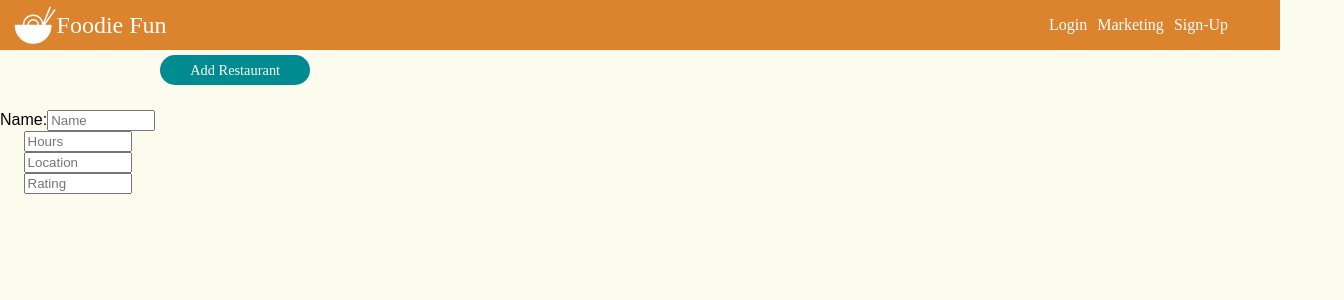
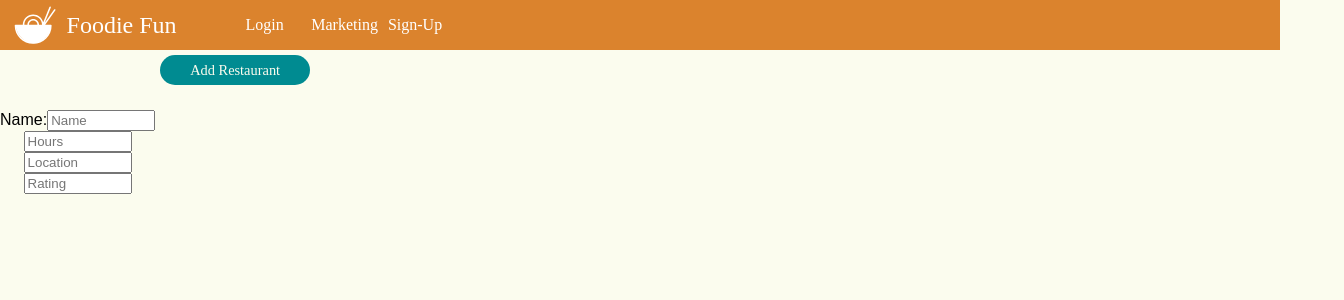
Before and after one commit to Build-Week-Foodie-Funz/front-end, a React (Create React App) app: page /addrestaurant in a window 1280 px wide. Shown: the top 300 px of the page, 1344 px wide, since content can reach past the window. Built offline with nearby package versions, Linux system fonts and the light colour scheme.

Commit message:
fixed an issue where the nav bar was pushing the page width beyond 100% and causing a horizontal scroll bar

```diff
--- a/src/components/Dashboard.js
+++ b/src/components/Dashboard.js
@@ -19,11 +19,6 @@ import styled from 'styled-components';
 import { connect } from "react-redux";
 import { getUser } from "../actions/actions";
 
-
-const FoodPicture = styled.img`
-  width: 100px;
-  height: 100px;
-`;
 
 const HeaderImage = styled.img`
   height 5%;
@@ -74,15 +69,26 @@ const Header = styled.header`
 `;
 
 const RestCards = styled.div`
-  width: 30%;
-  Height: 530px;
-  border: 1px solid black;
+display: flex;
+flex-direction: row;
+flex-wrap: wrap;
+justify-content: center:
+align-items: center;
+width: 100%;
+`;
+
+const CardDiv = styled.div`
+height: 450px;
+  border-radius: 10%;
+  border: 2px solid #B55E1C;
+  margin: 40px;
+  overflow: hidden;
   img{
     width: 300px;
-    height: 300px;
+    height: 250px;
+    border-radius: 10%;
   }
 `;
-
 
 
 const Dashboard = props => {
@@ -118,15 +124,14 @@ const Dashboard = props => {
         {/* <FoodPicture src='https://images.unsplash.com/photo-1557872943-16a5ac26437e?ixlib=rb-1.2.1&ixid=eyJhcHBfaWQiOjEyMDd9&auto=format&fit=crop&w=1316&q=80'></FoodPicture> */}
         {props.user.restaurant ? props.user.restaurant.map((rest) => {
           return (
-            <>
+            <CardDiv>
+              <img src={rest.restphotos[1].photo}></img>
               <h3>{rest.restname}</h3>
-              <img src={rest.restphotos[1].photo}></img>
               <h4>Horus: {rest.resthours}</h4>
               <p>Location: {rest.restlocation}</p>
               <button rest={rest} src='/reviews'>View reviews</button>
-            </>)
+            </CardDiv>)
         }) : null}
-        <h2>{props.user.username}</h2>
       </RestCards>
       {/* <button onClick={() => console.log("on button press", props.getUser())}>Get user</button> */}
     </PageContainer>
--- a/src/components/NavBar.js
+++ b/src/components/NavBar.js
@@ -6,26 +6,30 @@ const NavContainer = styled.div`
 	background-color: #db832d;
 	display: flex;
 	height: 50px;
+	width: 100%;
 	align-items: center;
 `;
 
 const Navigation = styled.nav`
+	display: flex;
 	margin-right: 5%;
-	width: 300px;
+	width: 13em;
+	justify-content: flex-end;
 	@media (min-width: 500px) {
-		margin-right: -37%;
-		padding-right: 20%;
+		// margin-right: -37%;
+		// padding-right: 20%;
 	}
 	@media (min-width: 1200px) {
-		margin: 0 auto;
+		// margin: 0 auto;
 		padding: 0;
-		margin-right: -5%;
+		// margin-right: -5%;
 	}
 `;
 
 const NavItem = styled.a`
 	text-decoration: none;
 	color: white;
+	width: 10em;
 	@media (min-width: 500px) {
 		margin: 5px;
 	}
@@ -38,11 +42,11 @@ const LogoImage = styled.img`
 
 const LogoText = styled.a`
 	display: flex;
-	fustify-content: flex-e
+	justify-content: flex-end;
 	text-decoration: none;
 	color: white;
 	font-size: 1.5rem;
-	width: 200px;
+	width: 120px;
 	margin-right: 5%;
 	float: right;
 `;
```
